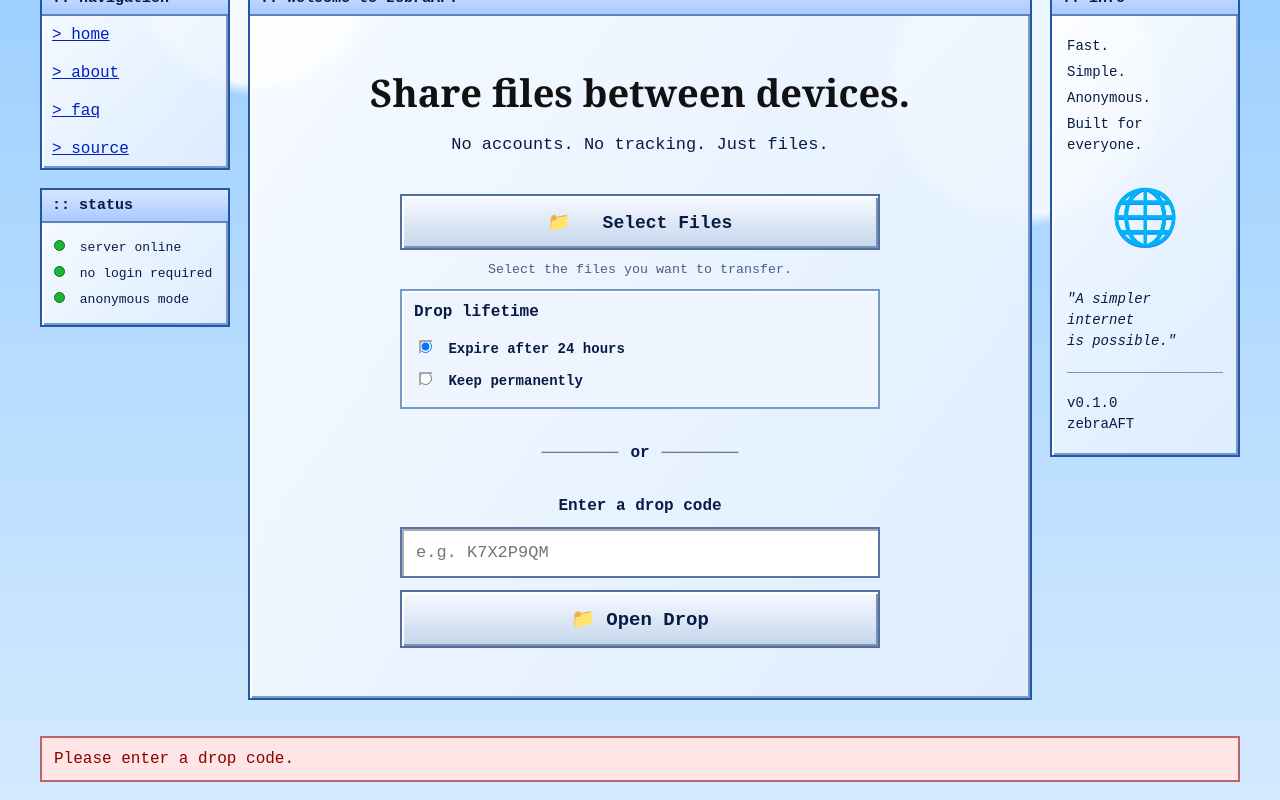
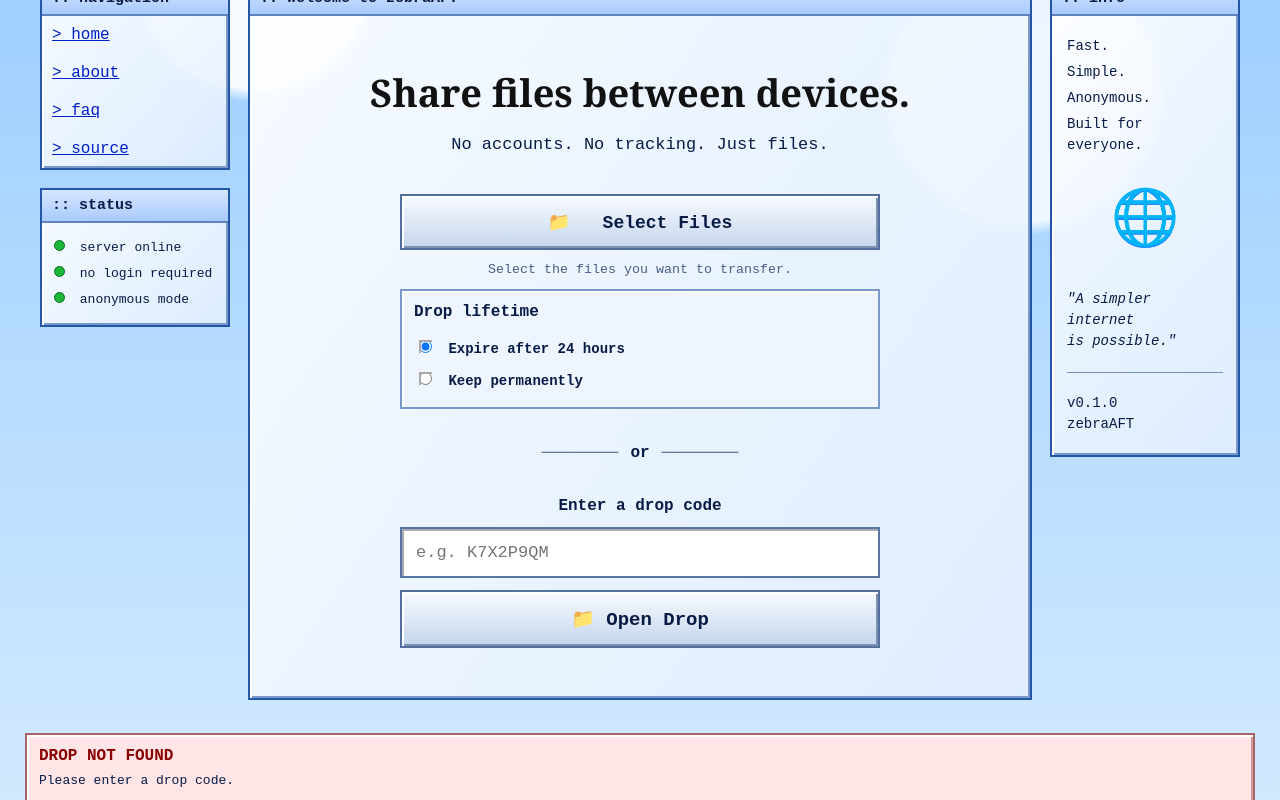
Before and after one commit to Tscanta/anonymous-file-transfer, a Svelte app in the folder frontend/: page / in a window 1280 px wide. Both pictures are taken after a click on the button "📁 Open Drop". Shown: the part 248-1048 px from the top of the page. Built offline with nearby package versions, Linux system fonts and the light colour scheme.

Commit message:
Improve missing drop error handling

```diff
--- a/frontend/src/App.svelte
+++ b/frontend/src/App.svelte
@@ -221,15 +221,21 @@ async function handleCreateDrop() {
       console.error(err);
 
       if (err instanceof Error) {
+        if (err.message === "Drop not found") {
+          openError =
+            "Drop not found. It may have expired, been deleted, or never existed.";
+        } else {
           openError = err.message;
+        }
       } else {
-      openError = "Could not open drop.";
+        openError = "Could not open Drop.";
       }
 
     } finally {
       opening = false;
     }
   }
+
   async function handleDeleteDrop() {
   if (!openedDrop || !deleteToken) {
     return;
@@ -695,8 +701,14 @@ async function handleCreateDrop() {
 {/if}
 
 {#if openError}
-  <div class="open-error">
+  <div class="drop-error">
+    <div class="drop-error-title">
+      DROP NOT FOUND
+    </div>
+
+    <div class="drop-error-message">
       {openError}
+    </div>
   </div>
 {/if}
 
--- a/frontend/src/app.css
+++ b/frontend/src/app.css
@@ -968,3 +968,25 @@ footer a {
 .drop-meta strong {
   color: #334d75;
 }
+
+.drop-error {
+  margin-top: 15px;
+  padding: 12px;
+  border: 2px solid #a66;
+  background: #ffe5e5;
+  box-shadow:
+    inset 2px 2px white,
+    inset -2px -2px #c99;
+}
+
+.drop-error-title {
+  margin-bottom: 6px;
+  color: #8b0000;
+  font-family: "Courier New", monospace;
+  font-weight: bold;
+}
+
+.drop-error-message {
+  font-size: 13px;
+  line-height: 1.5;
+}
```
Lines whose indentation alone changed are shown as unchanged.
